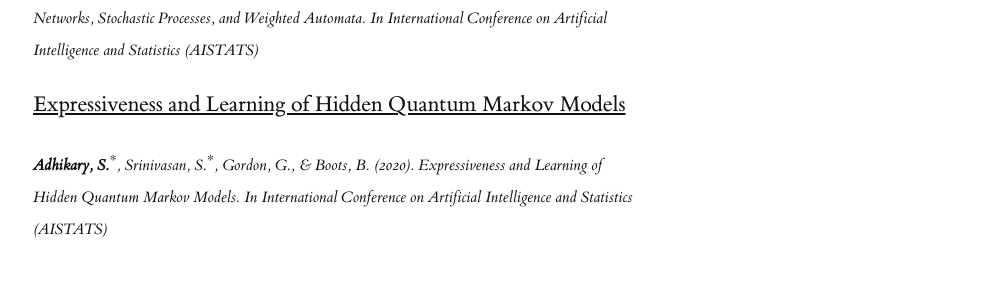
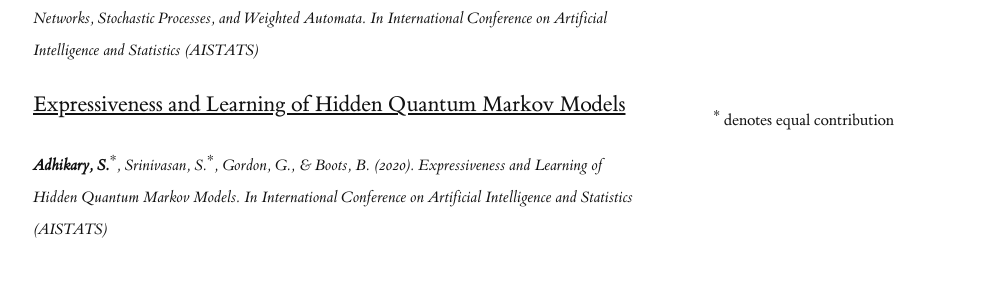
Before and after one commit to sandeshAdhikary/sandeshadhikary.github.io, a Jekyll site: the page built from index.html, in a window 1280 px wide. Shown: the part 1157-1443 px from the top of the page, without its empty margins (127-1120 px from the left). Built offline with Jekyll 4.4.1, drawn with Linux system fonts in a browser that asks for light colours; a style sheet for code colours, icons or effects is not loaded.

Commit message:
added equal contrib sidenote

```diff
--- a/index.html
+++ b/index.html
@@ -49,6 +49,9 @@
 
     <li style="list-style-type:none;">
         <p>
+            <span class="marginnote" style="font-size:16px">
+                <sup>*</sup> denotes equal contribution
+            </span>
             <p><a href="http://proceedings.mlr.press/v108/adhikary20a">Expressiveness and Learning of Hidden Quantum Markov Models</a></p>
             <p class="smallemph"><b>Adhikary, S.</b><sup>*</sup>, Srinivasan, S.<sup>*</sup>, Gordon, G., & Boots, B. (2020). Expressiveness and Learning of Hidden Quantum Markov Models. In International Conference on Artificial Intelligence and Statistics (AISTATS)</p>
 
```
